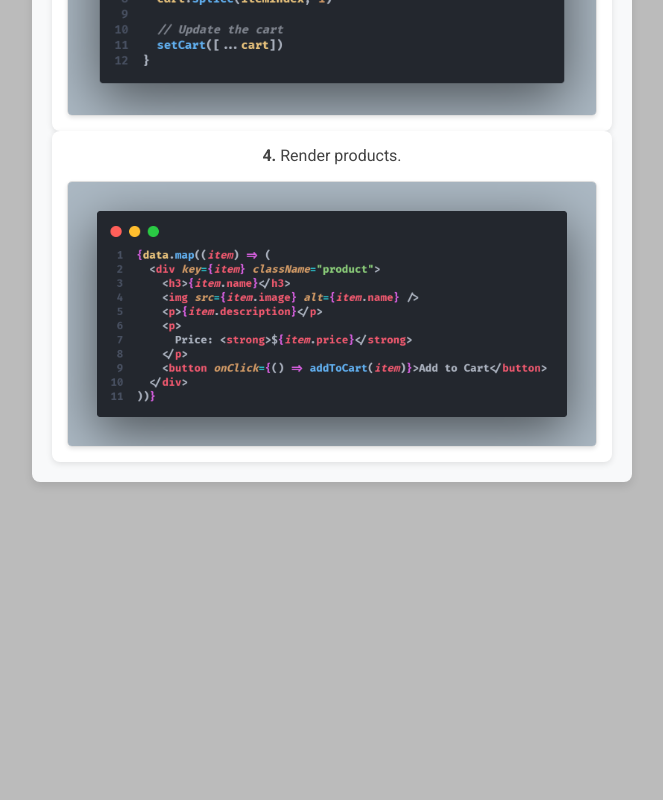
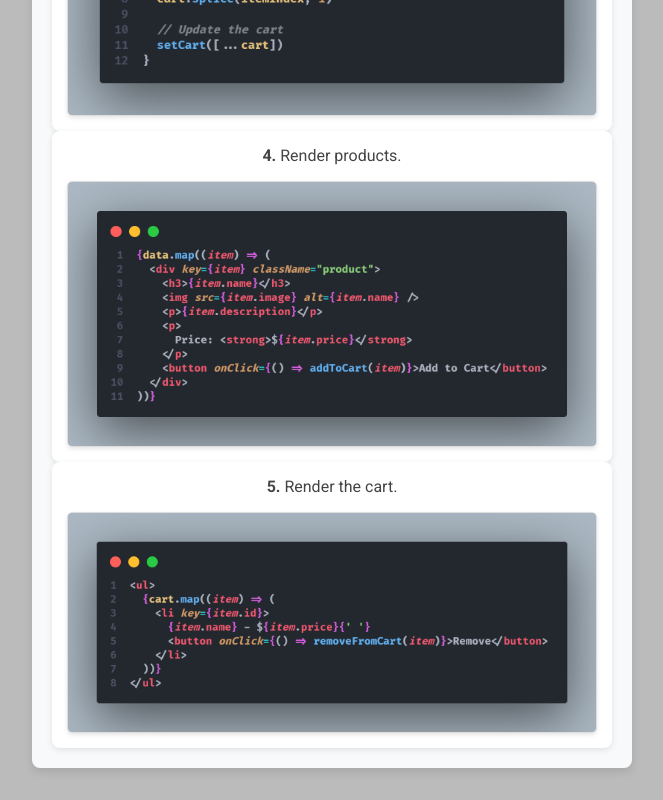
Before and after one commit to Espadv69/useState-Intermediate, a React (Vite) app in the folder BasicShoppingCart/: page / in a window 1280 px wide. Shown: the part 2251-3051 px from the top of the page, without its empty margins (308-971 px from the left). Before the commit the page ends 2765 px from the top, so only its background shows below. Built offline with nearby package versions, Linux system fonts and the light colour scheme; the HTML template or start-up script is replaced by a standard one.

Commit message:
Add fifth step to Explanation component for rendering the cart

```diff
--- a/BasicShoppingCart/src/components/Explanation/Explanation.jsx
+++ b/BasicShoppingCart/src/components/Explanation/Explanation.jsx
@@ -33,6 +33,13 @@ const Explanation = () => {
           imgUrl="/images/renderProducts.png"
           imgAlt="Code snippet for rendering the products"
         />
+
+        <LiExplanation
+          stepNumber={5}
+          description="Render the cart."
+          imgUrl="/images/renderTotalPrice.png"
+          imgAlt="Code snippet for rendering the cart"
+        />
       </ul>
     </section>
   )
```
